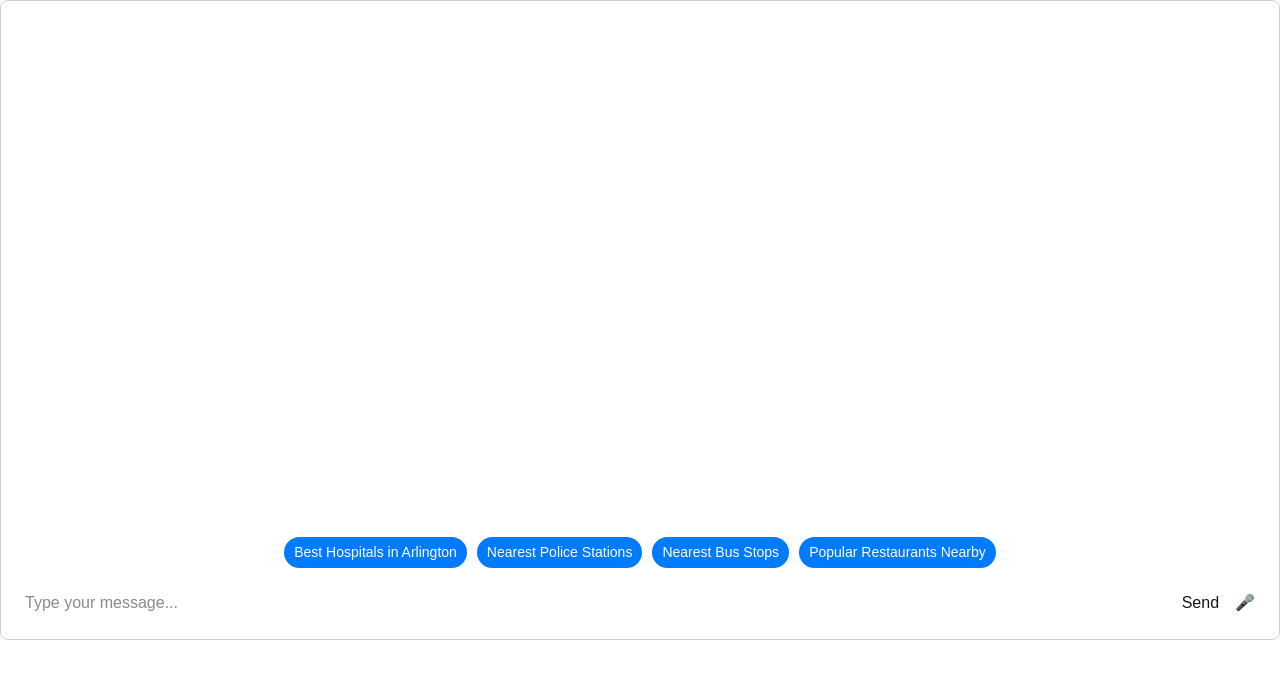
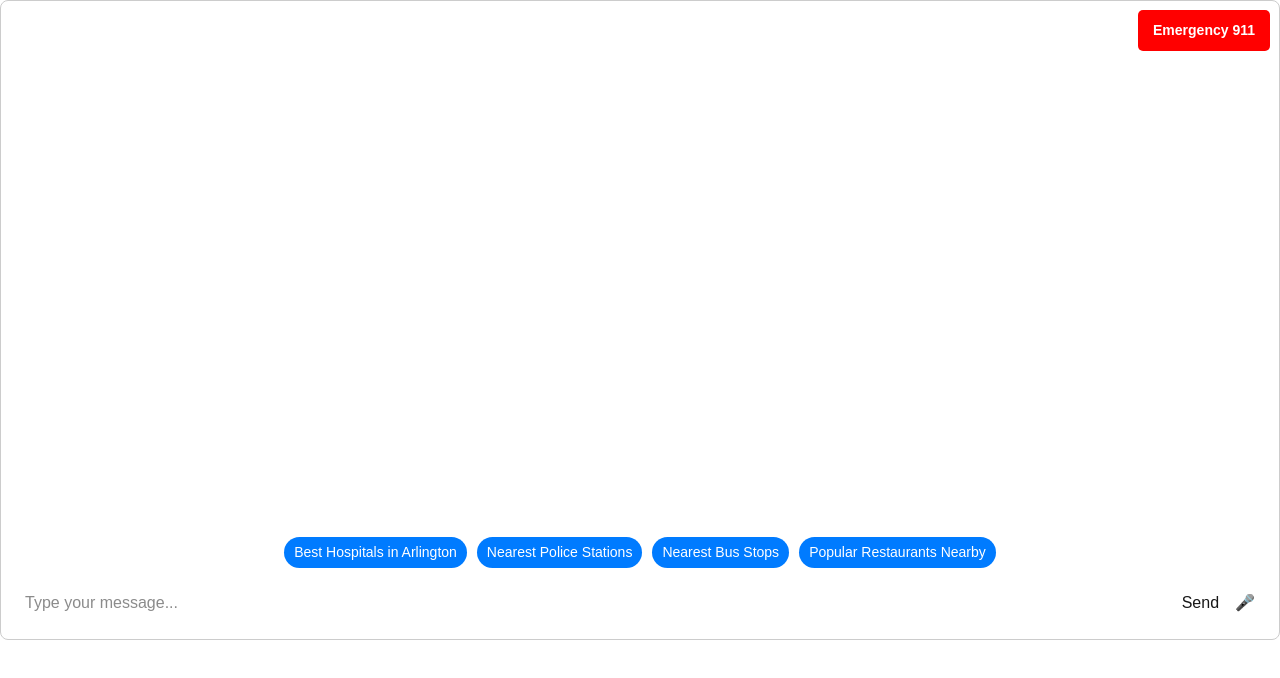
Before and after one commit to SujitShres1ha/SmartChatBot, a Next.js app: page / in a window 1280 px wide. Shown: the top 678 px of the page. Built offline with nearby package versions, Linux system fonts and the light colour scheme.

Commit message:
emergency 911 button

```diff
--- a/src/components/ChatWindow.jsx
+++ b/src/components/ChatWindow.jsx
@@ -5,6 +5,18 @@ const ChatWindow = () => {
   const [messages, setMessages] = useState([]); // Store chat history
   const [userInput, setUserInput] = useState(""); // Store user query
   const [isTyping, setIsTyping] = useState(false); // Typing indicator
+  const [confirmEmergency, setConfirmEmergency] = useState(false); // Track emergency confirmation
+
+  const handleEmergencyClick = () => {
+    if (!confirmEmergency) {
+      setConfirmEmergency(true); // Show confirmation state
+      setTimeout(() => setConfirmEmergency(false), 5000); // Reset confirmation after 5 seconds
+    } else {
+      alert("Contacting 911...");
+      // Simulate contacting 911 (e.g., redirect to a phone call)
+      window.location.href = "tel:911";
+    }
+  };
 
   const handleSendMessage = async () => {
     if (!userInput.trim()) return;
@@ -152,7 +164,13 @@ const ChatWindow = () => {
 
 
   return (
+
     <div className="chat-window">
+      {/* Emergency Button */}
+      <button className="emergency-button" onClick={handleEmergencyClick}>
+        {confirmEmergency ? "Click Again to Confirm" : "Emergency 911"}
+      </button>
+
       {/* Chat History */}
       <div className="chat-history">
         {messages.map((msg, index) => (
--- a/src/styles/globals.css
+++ b/src/styles/globals.css
@@ -112,3 +112,23 @@ body {
   text-align: center; /* Center the buttons */
   margin-bottom: 10px; /* Add spacing below the buttons */
 }
+
+.emergency-button {
+  position: absolute;
+  top: 10px;
+  right: 10px;
+  background-color: red;
+  color: white;
+  border: none;
+  border-radius: 5px;
+  padding: 10px 15px;
+  font-size: 14px;
+  font-weight: bold;
+  cursor: pointer;
+  transition: background-color 0.3s ease;
+  z-index: 1000; /* Ensure it stays on top */
+}
+
+.emergency-button:hover {
+  background-color: darkred;
+}
```
